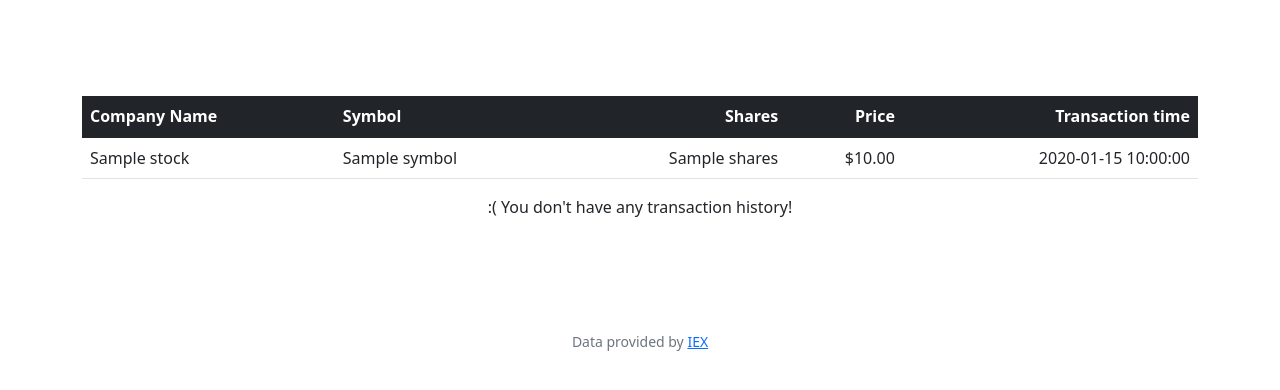
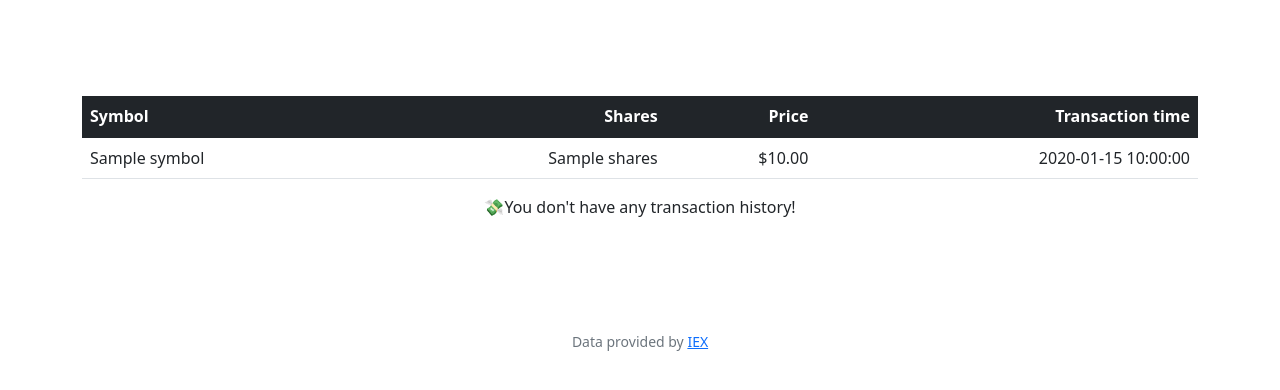
Before and after one commit to yosidani/Wealthy, a Flask app: template templates/history.html in a window 1280 px wide. Shown: the part 76-466 px from the top of the page. Run offline with Flask 3, Linux system fonts and the light colour scheme; the template is opened without the code that fills it: most values are stand-ins (such as "Sample title", 1, 10 or a date in 2020); some libraries are stand-ins or nearby versions.

Commit message:
automated commit by check50 [check50=True]

```diff
--- a/app.py
+++ b/app.py
@@ -57,7 +57,7 @@ def index():
         )
 
     owned_stocks_db = db.execute(
-        "SELECT stock_name, symbol, SUM(shares) AS shares, current_price FROM data WHERE user_id = ? GROUP BY symbol",
+        "SELECT symbol, SUM(shares) AS shares, current_price FROM data WHERE user_id = ? GROUP BY symbol",
         session["user_id"],
     )
     cash_db = db.execute("SELECT cash FROM users WHERE id = ?", session["user_id"])
@@ -118,20 +118,18 @@ def buy():
         username = username_db[0]["username"]
         shares = request.form.get("shares")
         symbol = request.form.get("gsymbol").upper()
-        stockname = lookup(request.form.get("gsymbol").upper())["name"]
         time = datetime.datetime.now()
         tot_transaction = int(request.form.get("shares")) * price
         cash = amount - tot_transaction
 
         db.execute(
-            "INSERT INTO data (user_id, username, shares, symbol, price, total_transaction, stock_name, time) VALUES(?, ?, ?, ?, ?, ?, ?, ?)",
+            "INSERT INTO data (user_id, username, shares, symbol, price, total_transaction, time) VALUES(?, ?, ?, ?, ?, ?, ?)",
             id,
             username,
             shares,
             symbol,
             price,
             tot_transaction,
-            stockname,
             time,
         )
 
@@ -151,14 +149,13 @@ def history():
     """Show history of transactions"""
 
     owned_stocks_db = db.execute(
-        "SELECT stock_name, symbol, shares, price, time FROM data WHERE user_id = ?",
+        "SELECT symbol, shares, price, time FROM data WHERE user_id = ?",
         session["user_id"],
     )
     history1 = len(owned_stocks_db)
     return render_template(
         "history.html", owned_stocks=owned_stocks_db, history=history1
     )
-
 
 @app.route("/login", methods=["GET", "POST"])
 def login():
@@ -314,7 +311,7 @@ def sell():
             return apology("Shares not valid", 403)
 
         shares = db.execute(
-            "SELECT SUM(shares) AS shares FROM data WHERE user_id = ?  AND symbol = ? GROUP BY symbol",
+            "SELECT SUM(shares) AS shares FROM data WHERE user_id = ? AND symbol = ? GROUP BY symbol",
             session["user_id"],
             request.form.get("gsymbol").upper(),
         )
@@ -335,20 +332,18 @@ def sell():
         username = username_db[0]["username"]
         shares = -int(request.form.get("shares"))
         symbol = request.form.get("gsymbol").upper()
-        stockname = lookup(request.form.get("gsymbol").upper())["name"]
         time = datetime.datetime.now()
         tot_transaction = int(request.form.get("shares")) * price
         cash = amount + tot_transaction
 
         db.execute(
-            "INSERT INTO data (user_id, username, shares, symbol, price, total_transaction, stock_name, time) VALUES(?, ?, ?, ?, ?, ?, ?, ?)",
+            "INSERT INTO data (user_id, username, shares, symbol, price, total_transaction, time) VALUES(?, ?, ?, ?, ?, ?, ?)",
             id,
             username,
             shares,
             symbol,
             price,
             tot_transaction,
-            stockname,
             time,
         )
 
--- a/templates/history.html
+++ b/templates/history.html
@@ -10,7 +10,6 @@
     <table class="table table-hover">
         <thead class="table-dark">
             <tr>
-                <th class="text-start">Company Name</th>
                 <th class="text-start">Symbol</th>
                 <th class="text-end">Shares</th>
                 <th class="text-end">Price</th>
@@ -20,7 +19,6 @@
        <tbody>
            {% for stock in owned_stocks %}
                 <tr>
-                    <td class="text-start">{{ stock.stock_name }}</td>
                     <td class="text-start">{{ stock.symbol }}</td>
                     <td class="text-end">{{ stock.shares }}</td>
                     <td class="text-end">{{ stock.price | usd }}</td>
@@ -30,7 +28,7 @@
         </tbody>
     </table>
     {% if history |int() == 0 %}
-        <p>:(   You don't have any transaction history!</p>
+        <p>💸You don't have any transaction history!</p>
     {% endif %}
 
         </main>
--- a/templates/portofilio.html
+++ b/templates/portofilio.html
@@ -10,7 +10,6 @@
     <table class="table table-hover">
         <thead class="table-dark">
             <tr>
-                <th class="text-start">Company Name</th>
                 <th class="text-start">Symbol</th>
                 <th class="text-end">Shares</th>
                 <th class="text-end">Price</th>
@@ -23,7 +22,6 @@
            {% for stock in owned_stocks %}
                {% if stock.shares|int() > 0 %}
                 <tr>
-                    <td class="text-start">{{ stock.stock_name }}</td>
                     <td class="text-start">{{ stock.symbol }}</td>
                     <td class="text-end">{{ stock.shares }}</td>
                     <td class="text-end">{{ stock.current_price | usd }}</td>
--- a/templates/quoteresult.html
+++ b/templates/quoteresult.html
@@ -5,6 +5,5 @@
 {% endblock %}
 
 {% block main %}
-    <h3>Stock's Name: {{ stock["name"] }} ({{ stock["symbol"] }})</h3>
-    <p>A share of {{ stock["name"] }} costs {{ stock["price"] | usd }}</p>
+    <h4>A share of {{ stock["symbol"] }} costs {{ stock["price"] | usd }}</h4>
 {% endblock %}
```
Also changed, not shown: 2 other files.
